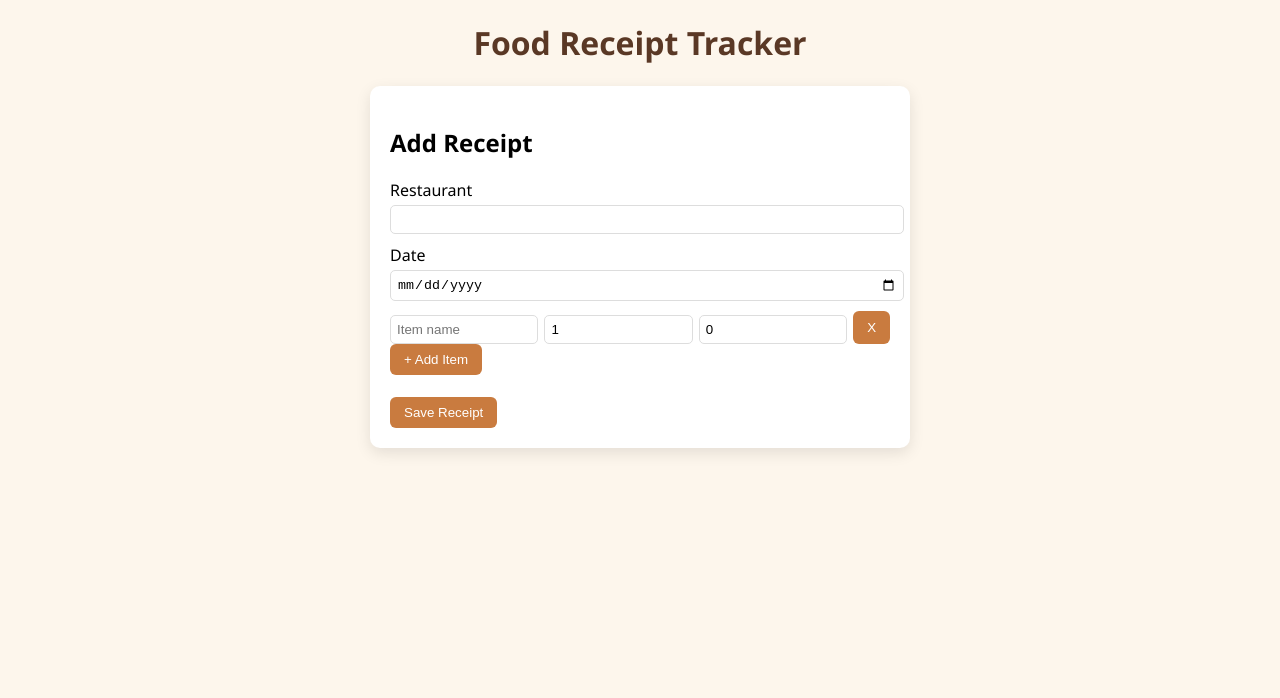
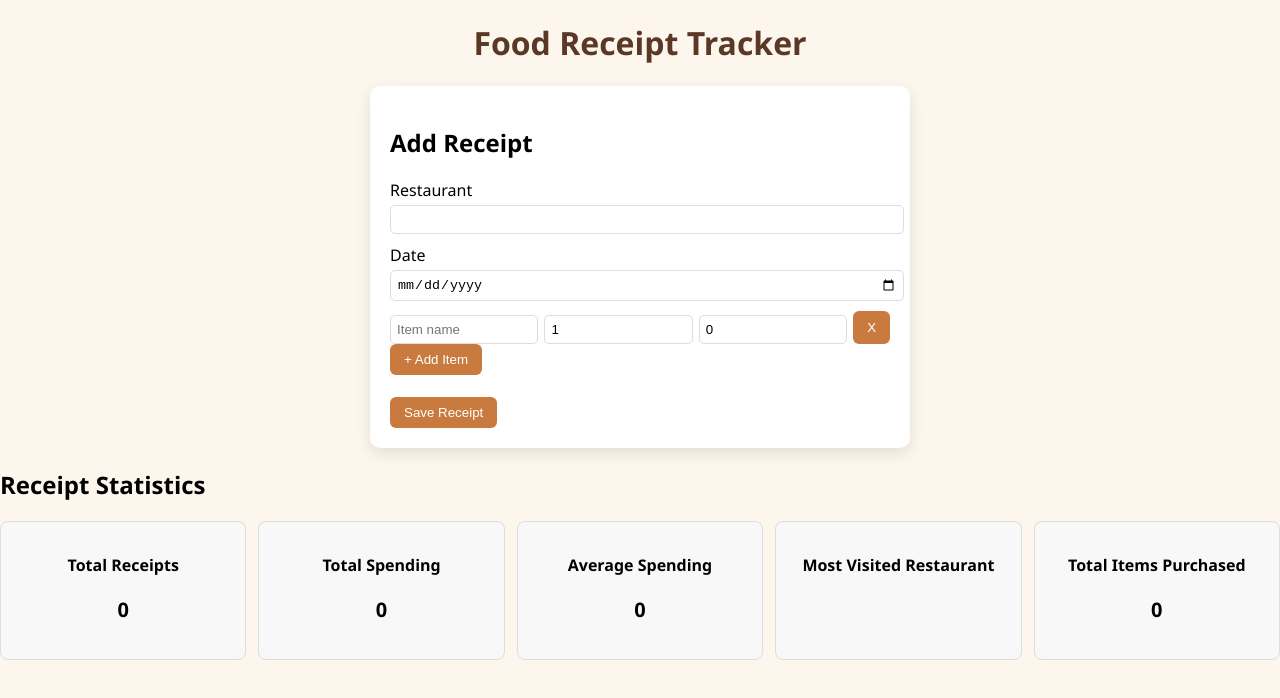
Before and after one commit to Nando-suka/Food-REceipt, an Angular app: page / in a window 1280 px wide. Shown: the top 698 px of the page. Built offline with nearby package versions, Linux system fonts and the light colour scheme.

Commit message:
feat: render receipt statistics dsahboard in application layout

```diff
--- a/src/app/app.html
+++ b/src/app/app.html
@@ -1,5 +1,7 @@
 <h1>Food Receipt Tracker</h1>
 
-<app-receipt-form (receiptAdded)="receiptList.loadReceipts()"></app-receipt-form>
+<app-receipt-form></app-receipt-form>
 
-<app-receipt-list #receiptList></app-receipt-list>
+<app-receipt-stats></app-receipt-stats>
+
+<app-receipt-list></app-receipt-list>
```
